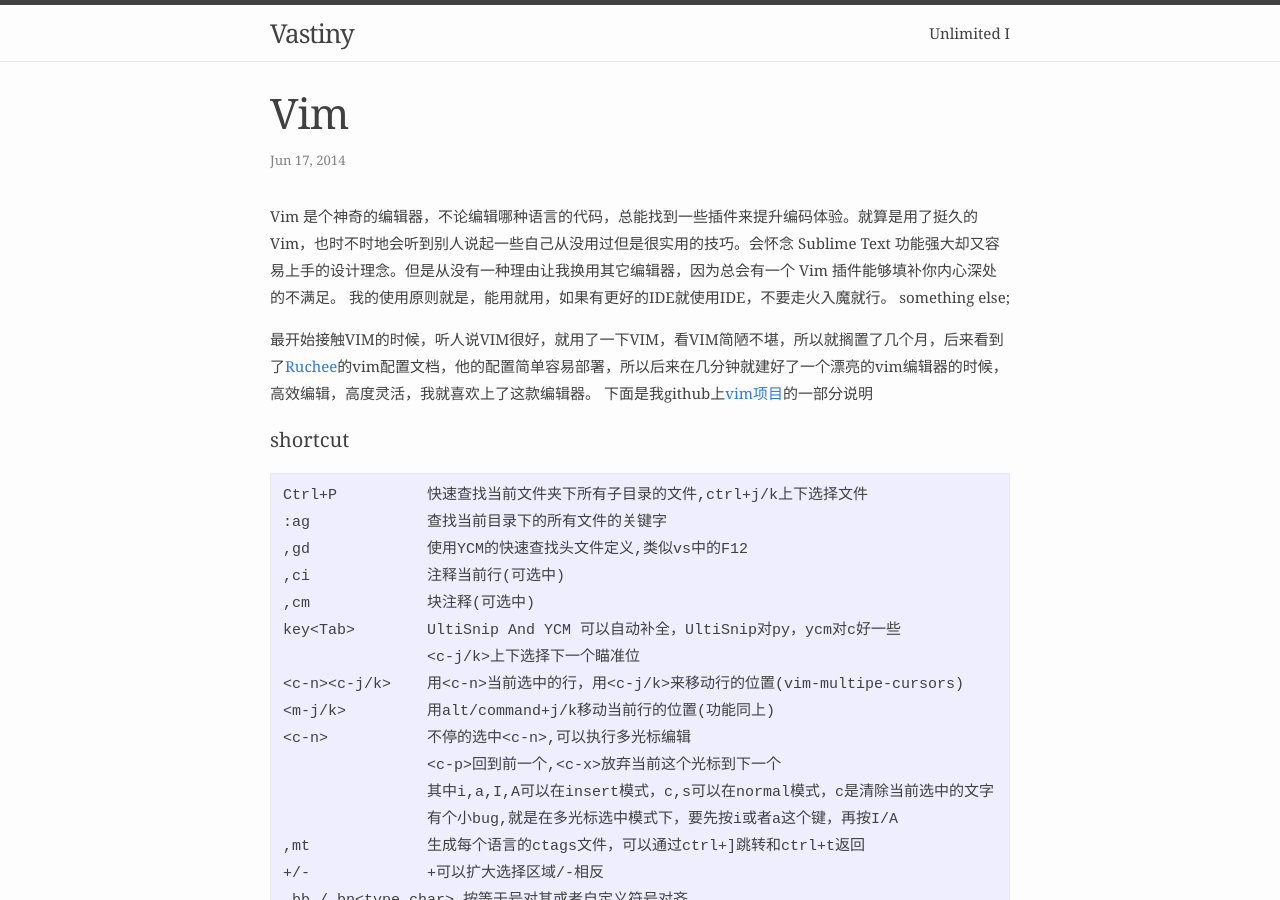
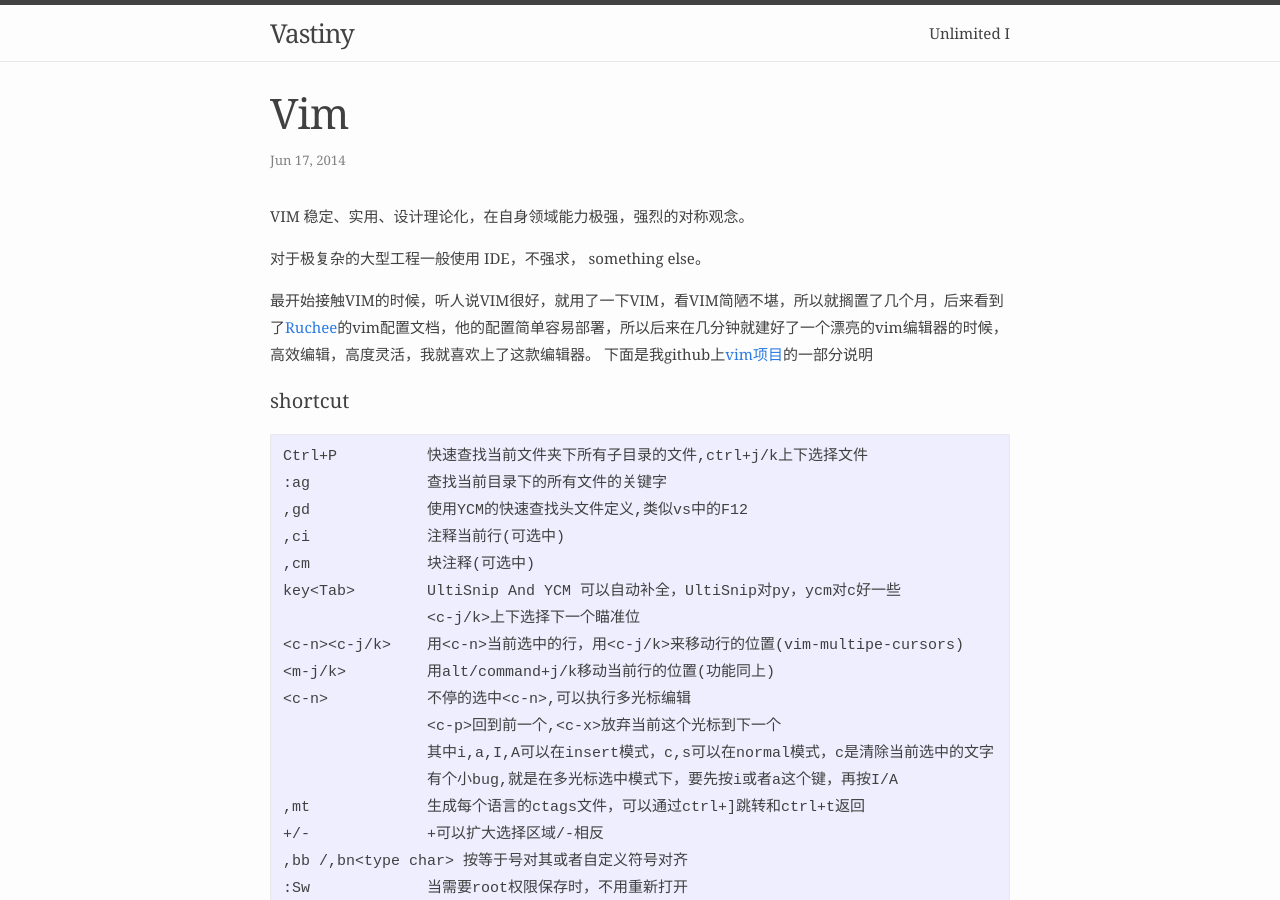
Before and after one commit to yantze/yantze.github.com, a Jekyll site: the page built from _posts/2014-06-17-vim.md, in a window 1280 px wide and 900 px high. Built offline with Jekyll 4.4.1, drawn with Linux system fonts in a browser that asks for light colours.

Commit message:
update vim

```diff
--- a/_posts/2014-06-17-vim.md
+++ b/_posts/2014-06-17-vim.md
@@ -6,9 +6,9 @@ tags: vim
 categories: tools
 ---
 
-Vim 是个神奇的编辑器，不论编辑哪种语言的代码，总能找到一些插件来提升编码体验。就算是用了挺久的 Vim，也时不时地会听到别人说起一些自己从没用过但是很实用的技巧。会怀念 Sublime Text  功能强大却又容易上手的设计理念。但是从没有一种理由让我换用其它编辑器，因为总会有一个 Vim 插件能够填补你内心深处的不满足。
-我的使用原则就是，能用就用，如果有更好的IDE就使用IDE，不要走火入魔就行。
-something else;
+VIM 稳定、实用、设计理论化，在自身领域能力极强，强烈的对称观念。
+
+对于极复杂的大型工程一般使用 IDE，不强求， something else。
 
 
 最开始接触VIM的时候，听人说VIM很好，就用了一下VIM，看VIM简陋不堪，所以就搁置了几个月，后来看到了[Ruchee](https://github.com/ruchee/vimrc)的vim配置文档，他的配置简单容易部署，所以后来在几分钟就建好了一个漂亮的vim编辑器的时候，高效编辑，高度灵活，我就喜欢上了这款编辑器。
```
